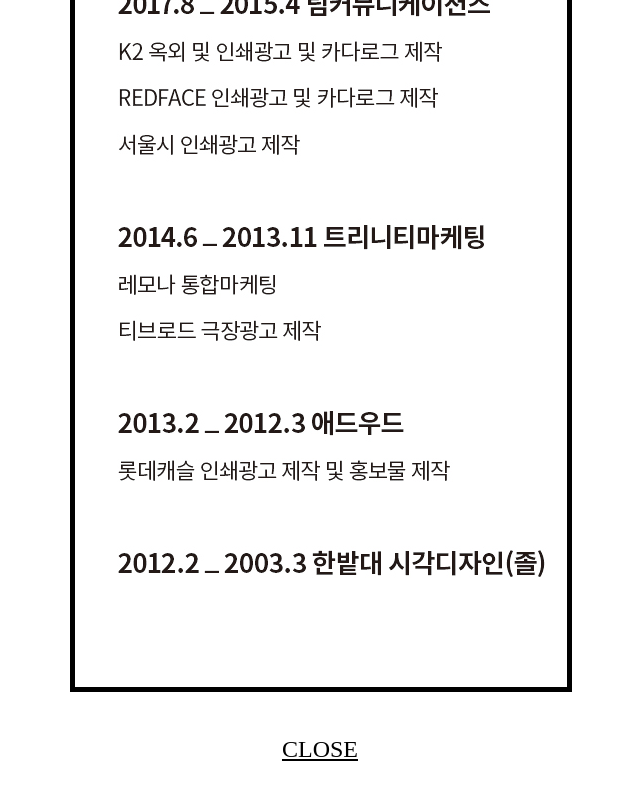
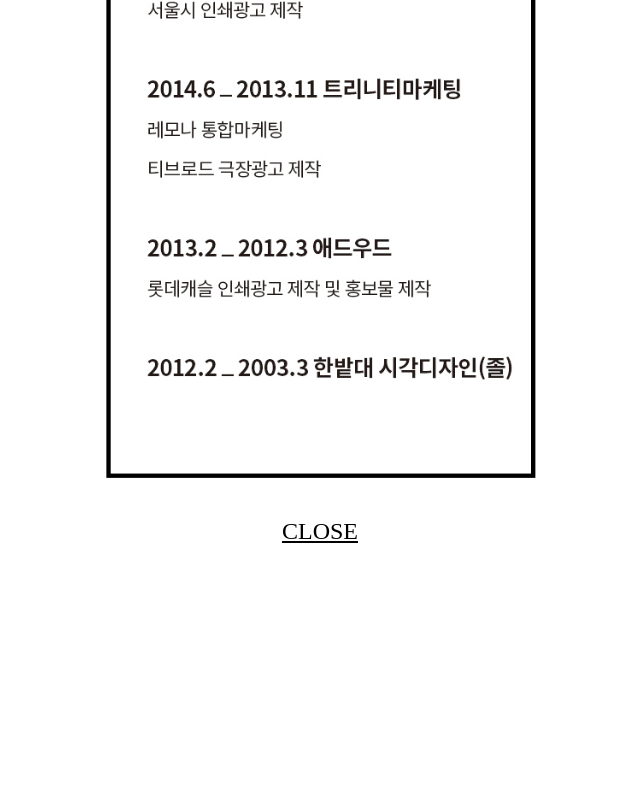
Before and after one commit to tigerjin7/2502-canvastage-career, a plain HTML site: page index.html in a window 1280 px wide. Shown: the part 790-1590 px from the top of the page, without its empty margins (320-960 px from the left). After the commit the page ends 1503 px from the top, so only its background shows below. Drawn offline with Linux system fonts and the light colour scheme.

Commit message:
250320-1

```diff
--- a/index.css
+++ b/index.css
@@ -4,20 +4,21 @@ body{
     align-content: center;
 }
 div{
-    width: 550px;
+    width: 470px;
+    margin-bottom: 10rem;
     display: flex;
     justify-content: center;
     align-content: center;
     flex-direction: column;
 }
-a{
-    margin-bottom: 10rem;
+#site{
     text-align: center;
     font-size: 1.5rem;
     color: black;
 }
-@media (max-width:520px) {
+@media (max-width:470px) {
     div{
         width: 100%;
+        margin-bottom: 7rem;
     }
 }
--- a/index.html
+++ b/index.html
@@ -9,7 +9,7 @@
     <body>
         <div>
             <img src="./career.jpg" alt="career.jpg"><br>
-            <a href="javascript:window.close();">CLOSE</a>
+            <a id="site" href="javascript:window.close();">CLOSE</a>
         </div>
     </body>
 </html>
```
